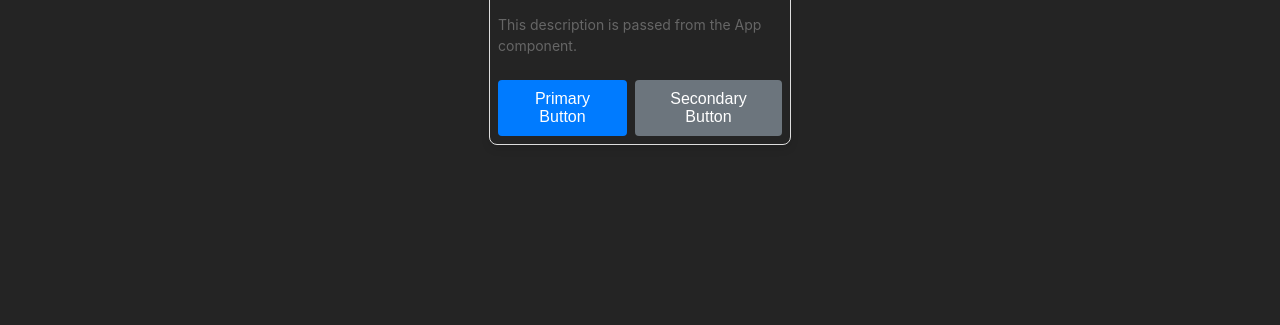
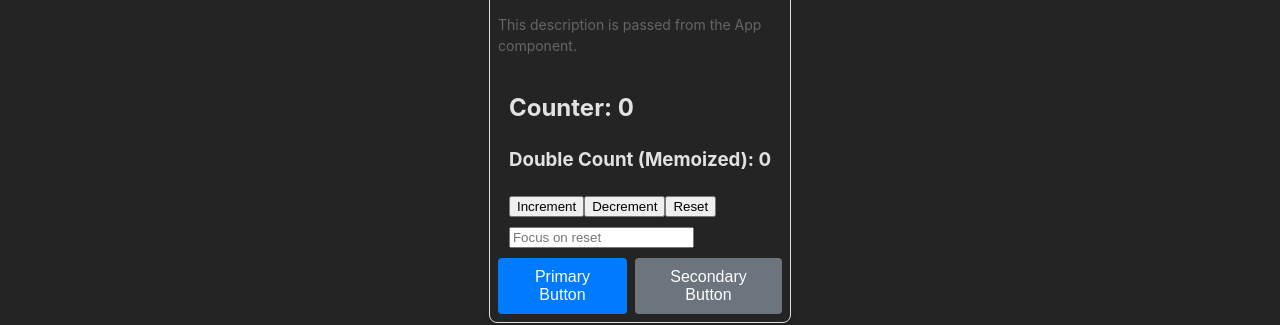
Before and after one commit to arturgomes/tech-review, a React (Vite) app: page / in a window 1280 px wide. Shown: the part 473-798 px from the top of the page. Built offline with nearby package versions, Linux system fonts and the light colour scheme.

Commit message:
feat: add the counter to the Card

```diff
--- a/src/components/Card/index.tsx
+++ b/src/components/Card/index.tsx
@@ -1,6 +1,7 @@
 import React from "react";
 import ButtonGroup from "../ButtonGroup";
 import "./styles.css";
+import Counter from "../Counter";
 
 interface CardProps {
   title: string;
@@ -20,6 +21,7 @@ const Card: React.FC<CardProps> = ({ title, description, img }) => {
         <div className="card__container">
           <h2 className="card__title">{title}</h2>
           <p className="card__description">{description}</p>
+            <Counter />
           <div className="card__footer">
             <ButtonGroup />
           </div>
```
